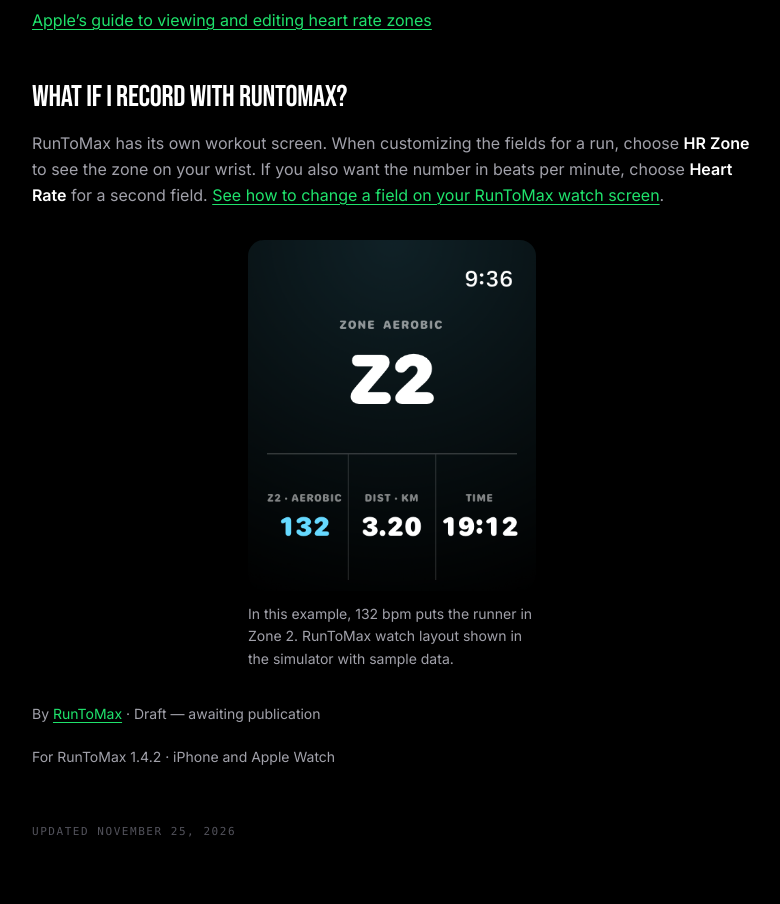
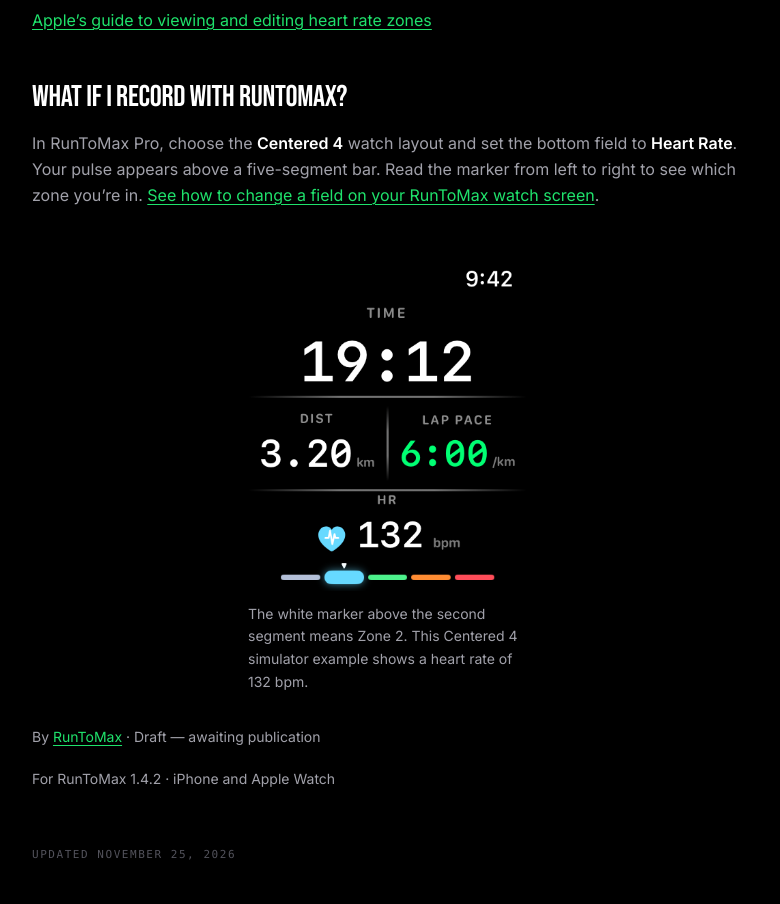
Before and after one commit to hidai25/runtomax_landing_page, a Next.js app: page /guides/apple-watch-heart-rate-zones in a window 1280 px wide. Shown: the part 1180-2084 px from the top of the page, without its empty margins (248-1028 px from the left). Built offline with nearby package versions, Linux system fonts and the light colour scheme.

Commit message:
Show Centered 4 with heart rate in the bottom field

```diff
--- a/app/(en)/guides/apple-watch-heart-rate-zones/page.tsx
+++ b/app/(en)/guides/apple-watch-heart-rate-zones/page.tsx
@@ -34,12 +34,12 @@ export default function HeartRateZonesGuide() {
       <p>On the iPhone, the expanded Heart Rate chart in Fitness breaks down the estimated time in each zone. Read the duration beside <strong>Zone 2</strong>. An average heart rate can hide the difference between a steady run and a session with quick repeats and slow recoveries.</p>
       <p><a href="https://support.apple.com/en-mide/guide/watch/apd897dccddf/watchos">Apple’s guide to viewing and editing heart rate zones</a></p>
       <h2>What if I record with RunToMax?</h2>
-      <p>RunToMax has its own workout screen. When customizing the fields for a run, choose <strong>HR Zone</strong> to see the zone on your wrist. If you also want the number in beats per minute, choose <strong>Heart Rate</strong> for a second field. <Link href="/guides/apple-watch-running-pace/">See how to change a field on your RunToMax watch screen</Link>.</p>
+      <p>In RunToMax Pro, choose the <strong>Centered 4</strong> watch layout and set the bottom field to <strong>Heart Rate</strong>. Your pulse appears above a five-segment bar. Read the marker from left to right to see which zone you’re in. <Link href="/guides/apple-watch-running-pace/">See how to change a field on your RunToMax watch screen</Link>.</p>
       <figure className="mx-auto my-8 w-full max-w-72">
         <Image src="/guides/runtomax-watch-heart-rate-zone.png"
-          alt="RunToMax watch screen with Z2 in the center and a heart rate of 132 below."
+          alt="RunToMax Centered 4 with time at the top, distance and lap pace in the middle, and 132 bpm above the highlighted second zone at the bottom."
           width={422} height={514} className="h-auto w-full rounded-2xl" />
-        <figcaption className="mt-3 text-sm leading-relaxed">In this example, 132 bpm puts the runner in Zone 2. RunToMax watch layout shown in the simulator with sample data.</figcaption>
+        <figcaption className="mt-3 text-sm leading-relaxed">The white marker above the second segment means Zone 2. This Centered 4 simulator example shows a heart rate of 132 bpm.</figcaption>
       </figure>
       <GuideDetails guide={guide} />
     </PageShell>
```
Also changed, not shown: public/guides/runtomax-watch-heart-rate-zone.png, 1 other file (tests, documents, lock files or other folders).
